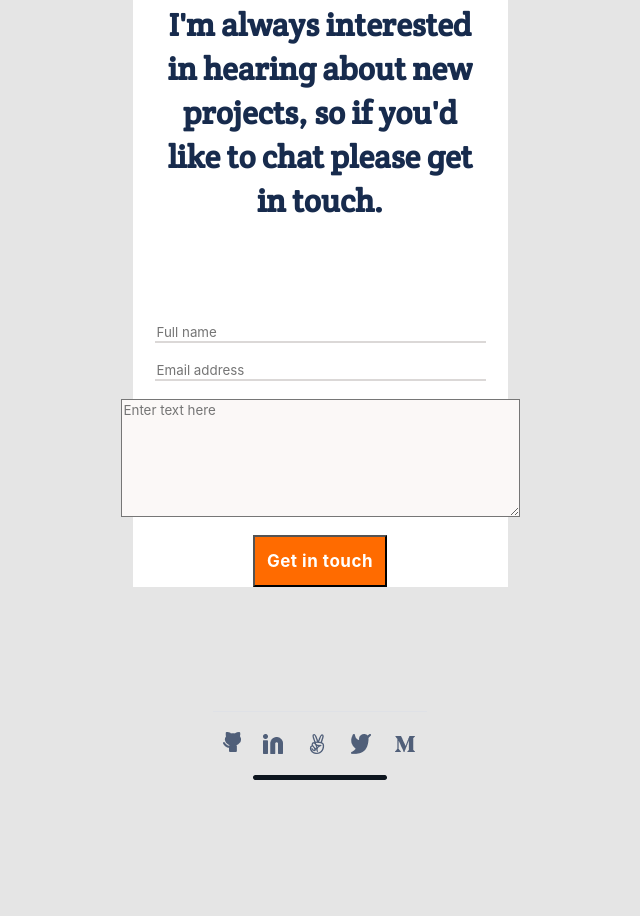
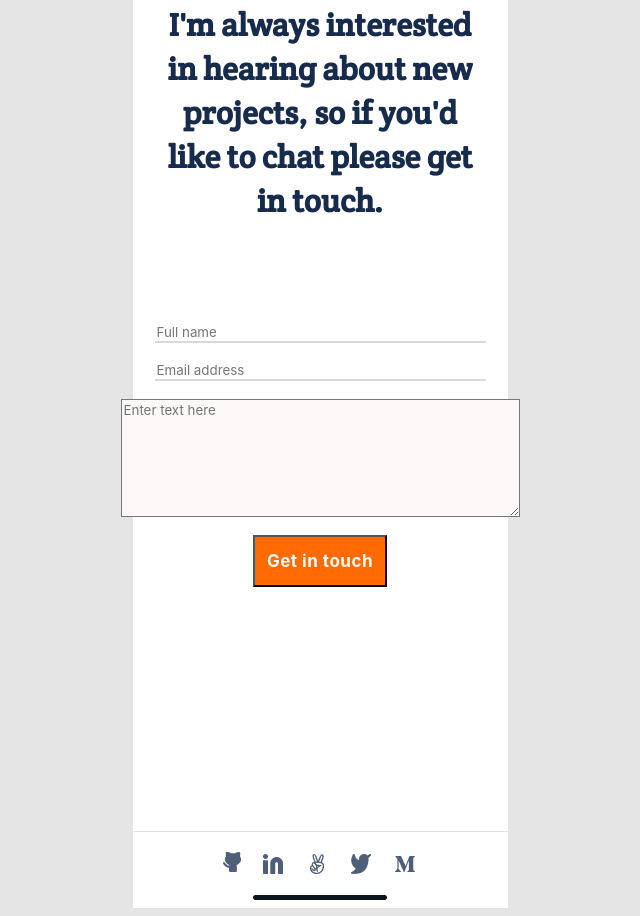
Before and after one commit to Matthieu96Code/test-new-portfolio, a website: page index.html in a window 1280 px wide. Shown: the part 6036-6952 px from the top of the page, without its empty margins (320-960 px from the left). Before the commit the page ends 6832 px from the top, so only its background shows below. Drawn offline with Linux system fonts and the light colour scheme; a web font is replaced by a local one.

Commit message:
Add footer section in html and fix layout

```diff
--- a/index.html
+++ b/index.html
@@ -344,6 +344,7 @@
                 </form>
             </div>
             </section>
+            <footer class="footer-section">
                 <ul class="social-media2">
                     <li>
                         <a href="#">
--- a/styles.css
+++ b/styles.css
@@ -338,6 +338,13 @@ body {
   padding-top: 120px;
 }
 
+.footer-section{
+  background-color: #fff;
+  width: 375px;
+  margin: 0;
+  padding-top: 120px;
+}
+
 .about-me {
   background-image: url("img/footer/Frame.png");
   background-repeat: no-repeat;
```
